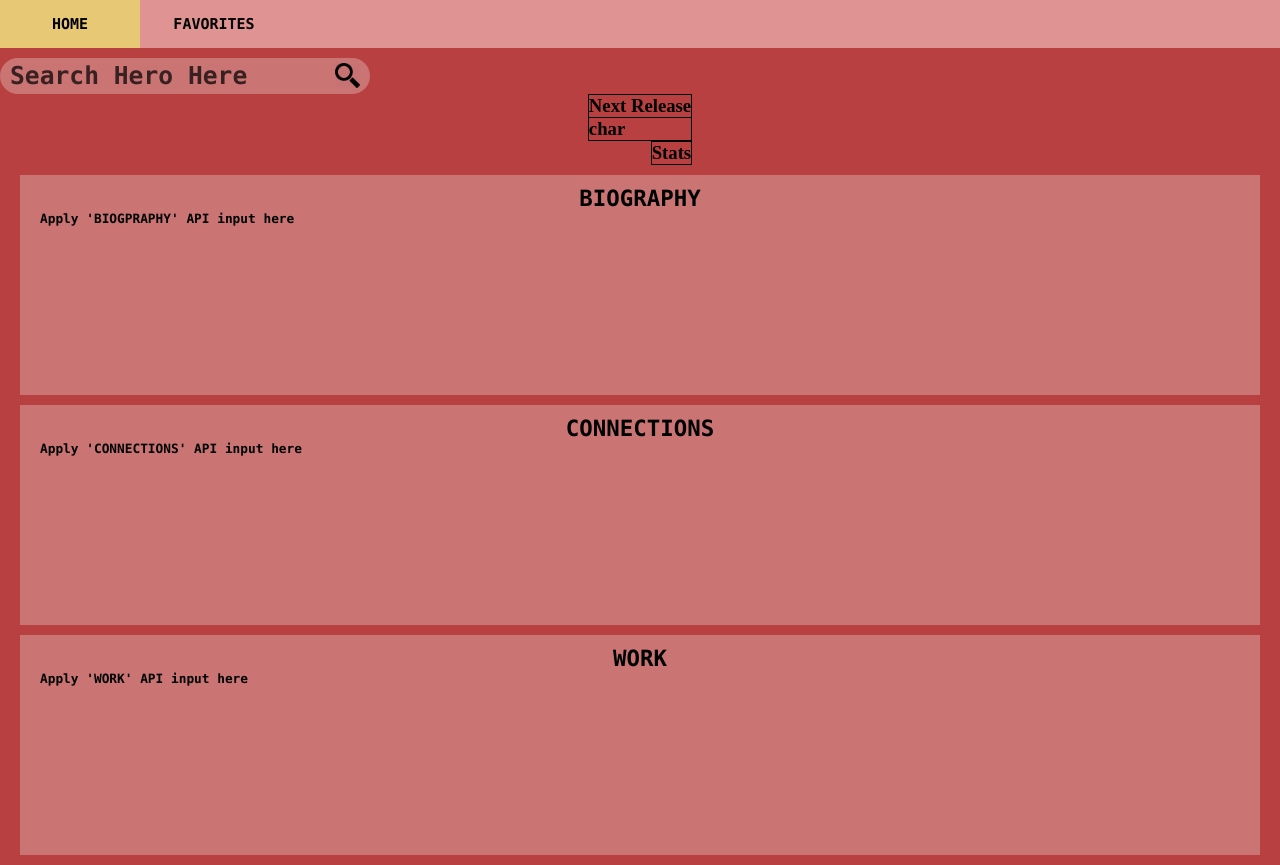
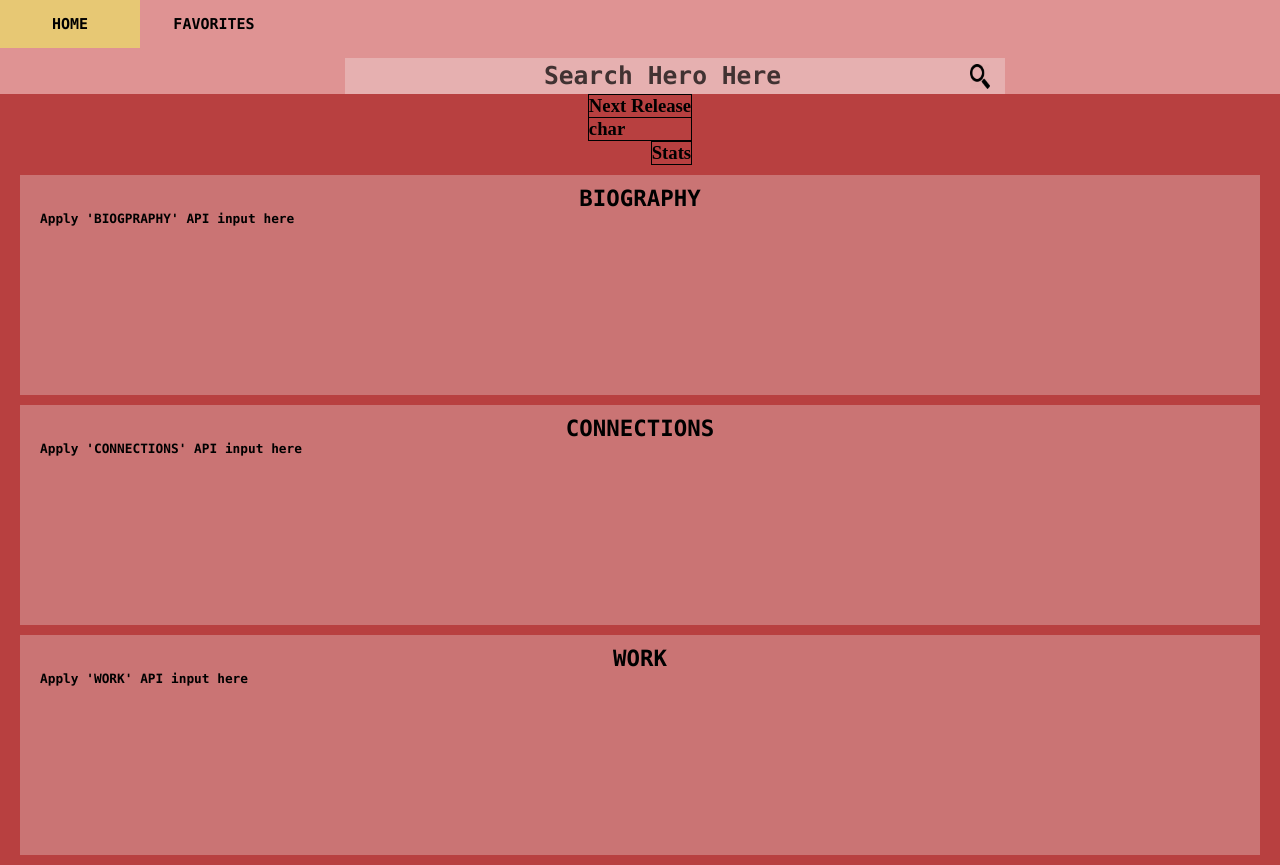
Before and after one commit to kevinkhamp/super-team-proj, a plain HTML site: page index.html in a window 1280 px wide. Drawn offline with nearby package versions, Linux system fonts and the light colour scheme; no server answers.

Commit message:
Center search bar

```diff
--- a/index.html
+++ b/index.html
@@ -12,19 +12,20 @@
     <!-- NAVBAR -->
 
     <body>
+        <header>
             <nav id="navul" class="navbar">
                 <ul>
                     <li><a href="#">Home</a></li>
                     <li><a href="#">Favorites</a></li>
-                </ul>
 
                 <!-- SEARCH BAR AND BACKGROUND -->
                 <form id="searchbar" action="click" class="SUPER-SEARCH-BAR">
                     <input id="searchinput" type="text" placeholder="Search Hero Here">
                     <button class="img-size"><img src="super search icon.png" height="100%" width="100%"></button>
                 </form>
+            </ul>
             </nav>
-
+        </header>
 
         <main>
             <!-- First container with char img, stats, and next release -->
--- a/style.css
+++ b/style.css
@@ -62,20 +62,27 @@ border: 1px solid black;
 
 /* Search Bar Format */
 .SUPER-SEARCH-BAR{
-    width: 200%;
-    max-width: 350px;
+    width: 50%;
+    justify-content: center;
+    align-items: center;
+    /* max-width: 350px; */
     background: rgba(247, 246, 246, 0.281);
-    display: flex;
-    border-radius:20px;
+    display: inline-flex;
     padding: 5px 10px;
-    margin-top: 10px
+    margin-top: 10px;
+    margin-left: 345px;
+}
+
+#searchinput  {
+    text-align: center;
 }
 /* Search Image Icon */
 .img-size {
     width: 25px;
     height: 25px;
-    display: block;
+    display: flex;
     margin-left: auto ;
+    padding-right: 5px;
     background: rgba(253, 117, 117, 0);
 }
 /* Text without input inside search bar */
```
